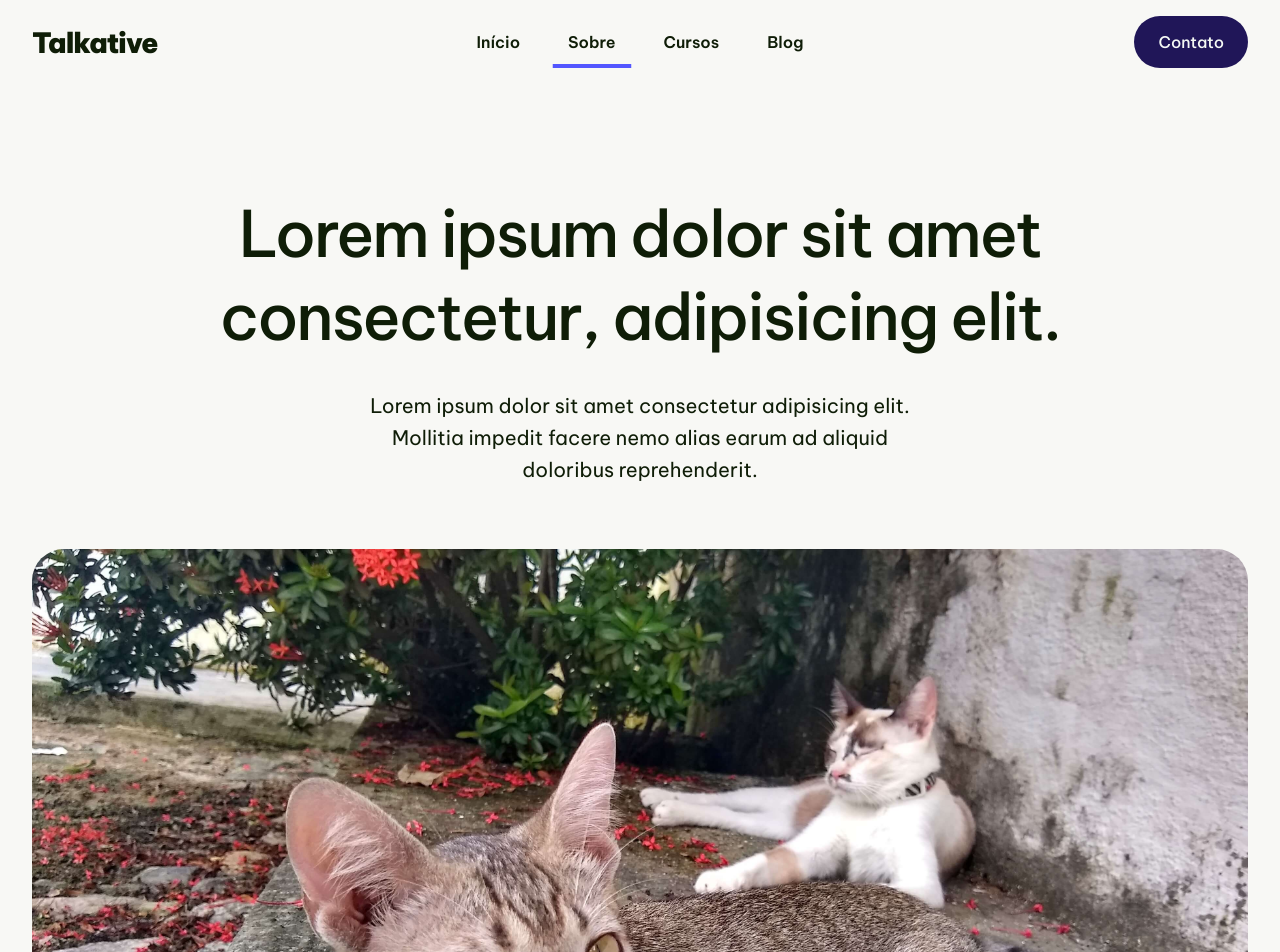
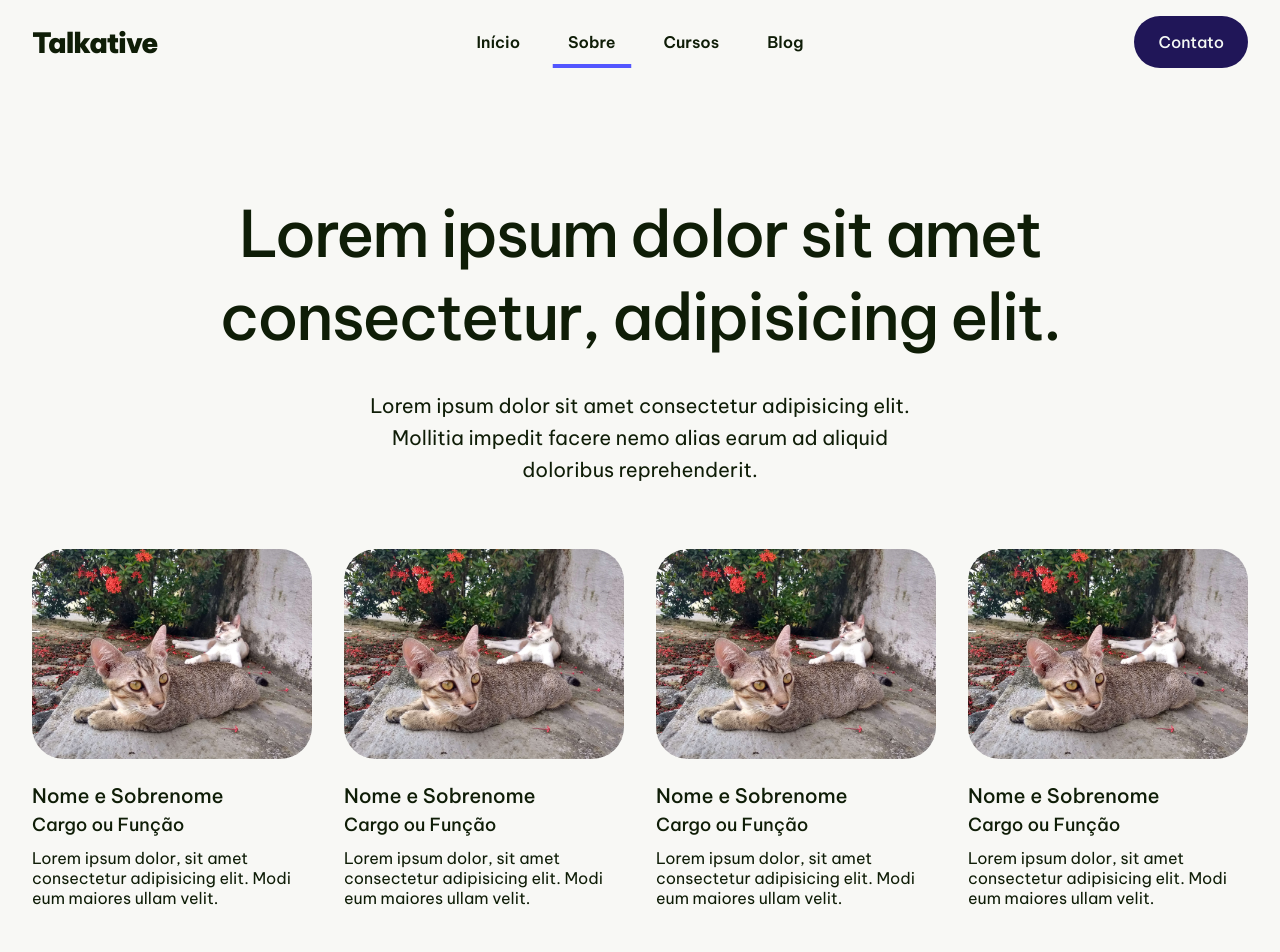
Before and after one commit to SnayderRodrigues/react-study, a React (Vite) app: page /about in a window 1280 px wide. Shown: the top 952 px of the page. Built offline with nearby package versions, Linux system fonts and the light colour scheme.

Commit message:
feature: add team component and scss style for about page

```diff
--- a/src/pages/about/AboutPage.jsx
+++ b/src/pages/about/AboutPage.jsx
@@ -1,15 +1,15 @@
 import React from "react";
 import AboutPageHero from "./AboutPageHero";
+import AboutPageTeam from "./AboutPageTeam";
 import AboutPageContent from "./AboutPageContent";
 import AboutPageTestemonials from "./AboutPageTestemonials";
 import AboutPageExpertise from "./AboutPageExpertise";
 
 const AboutPage = () => {
-
-
   return (
     <main id="aboutpage">
       <AboutPageHero />
+      <AboutPageTeam />
       <AboutPageContent />
       <AboutPageExpertise />
       <AboutPageTestemonials />
--- a/src/pages/about/AboutPageExpertise.jsx
+++ b/src/pages/about/AboutPageExpertise.jsx
@@ -1,14 +1,10 @@
 import React from "react";
 import { MdHideImage } from "react-icons/md";
-import Cat from "../../img/IMG_20200407_163224926_HDR-01.jpeg";
 
 const AboutPageExpertise = () => {
   return (
     <section className="aboutPage-expertise">
       <div className="wrapper aboutPage-expertise__wrapper">
-        <div className="aboutPage-expertise__image-wrapper">
-          <img src={Cat} alt="" />
-        </div>
         <div className="aboutPage-expertise__headline">
           <h2>TÍTULO</h2>
           <p>
--- /dev/null
+++ b/src/pages/about/AboutPageTeam.jsx
@@ -0,0 +1,49 @@
+import React from "react";
+import Cat from "../../img/IMG_20200407_163224926_HDR-01.jpeg";
+
+const AboutPageTeam = () => {
+  return (
+    <section className="aboutPage-team">
+      <div className="wrapper aboutPage-team__wrapper">
+        <div className="aboutPage-team__card">
+          <img src={Cat} alt="" />
+          <span>Nome e Sobrenome</span>
+          <span>Cargo ou Função</span>
+          <span>
+            Lorem ipsum dolor, sit amet consectetur adipisicing elit. Modi eum
+            maiores ullam velit.
+          </span>
+        </div>
+        <div className="aboutPage-team__card">
+          <img src={Cat} alt="" />
+          <span>Nome e Sobrenome</span>
+          <span>Cargo ou Função</span>
+          <span>
+            Lorem ipsum dolor, sit amet consectetur adipisicing elit. Modi eum
+            maiores ullam velit.
+          </span>
+        </div>
+        <div className="aboutPage-team__card">
+          <img src={Cat} alt="" />
+          <span>Nome e Sobrenome</span>
+          <span>Cargo ou Função</span>
+          <span>
+            Lorem ipsum dolor, sit amet consectetur adipisicing elit. Modi eum
+            maiores ullam velit.
+          </span>
+        </div>
+        <div className="aboutPage-team__card">
+          <img src={Cat} alt="" />
+          <span>Nome e Sobrenome</span>
+          <span>Cargo ou Função</span>
+          <span>
+            Lorem ipsum dolor, sit amet consectetur adipisicing elit. Modi eum
+            maiores ullam velit.
+          </span>
+        </div>
+      </div>
+    </section>
+  );
+};
+
+export default AboutPageTeam;
--- a/src/styles/pages/about/_aboutpageexpertise.scss
+++ b/src/styles/pages/about/_aboutpageexpertise.scss
@@ -4,18 +4,6 @@
   background-color: var(--bg-color);
   padding: 0 0 12rem;
 
-  // &__wrapper {
-
-  // }
-  &__image-wrapper {
-    margin-bottom: 10rem;
-
-    img {
-      width: 100%;
-      height: 800px;
-      object-fit: cover;
-    }
-  }
   &__headline {
     margin-bottom: 8rem;
 
--- /dev/null
+++ b/src/styles/pages/about/_aboutpageteam.scss
@@ -0,0 +1,30 @@
+@use "../../../styles/util/" as u;
+
+.aboutPage-team {
+  background-color: var(--bg-color);
+  padding: 0 0 12rem;
+
+  &__wrapper {
+    display: grid;
+    grid-template-columns: repeat(4, 1fr);
+    gap: 2rem;
+  }
+  &__card {
+    display: flex;
+    flex-direction: column;
+
+    img {
+        margin-bottom: 1.5rem;
+    }
+    span:nth-of-type(1) {
+        font-size: 1.25rem;
+        font-weight: 500;
+        margin-bottom: 0.325rem;
+    }
+    span:nth-of-type(2) {
+        font-size: 1.125rem;
+        font-weight: 500;
+        margin-bottom: 0.75rem;
+    }
+  }
+}
--- a/src/styles/pages/about/_index.scss
+++ b/src/styles/pages/about/_index.scss
@@ -1,5 +1,6 @@
 @forward 'aboutpage';
 @forward 'aboutpagehero';
+@forward 'aboutpageteam';
 @forward 'aboutpagecontent';
 @forward 'aboutpageexpertise';
 @forward 'aboutpagetestemonials';
```
